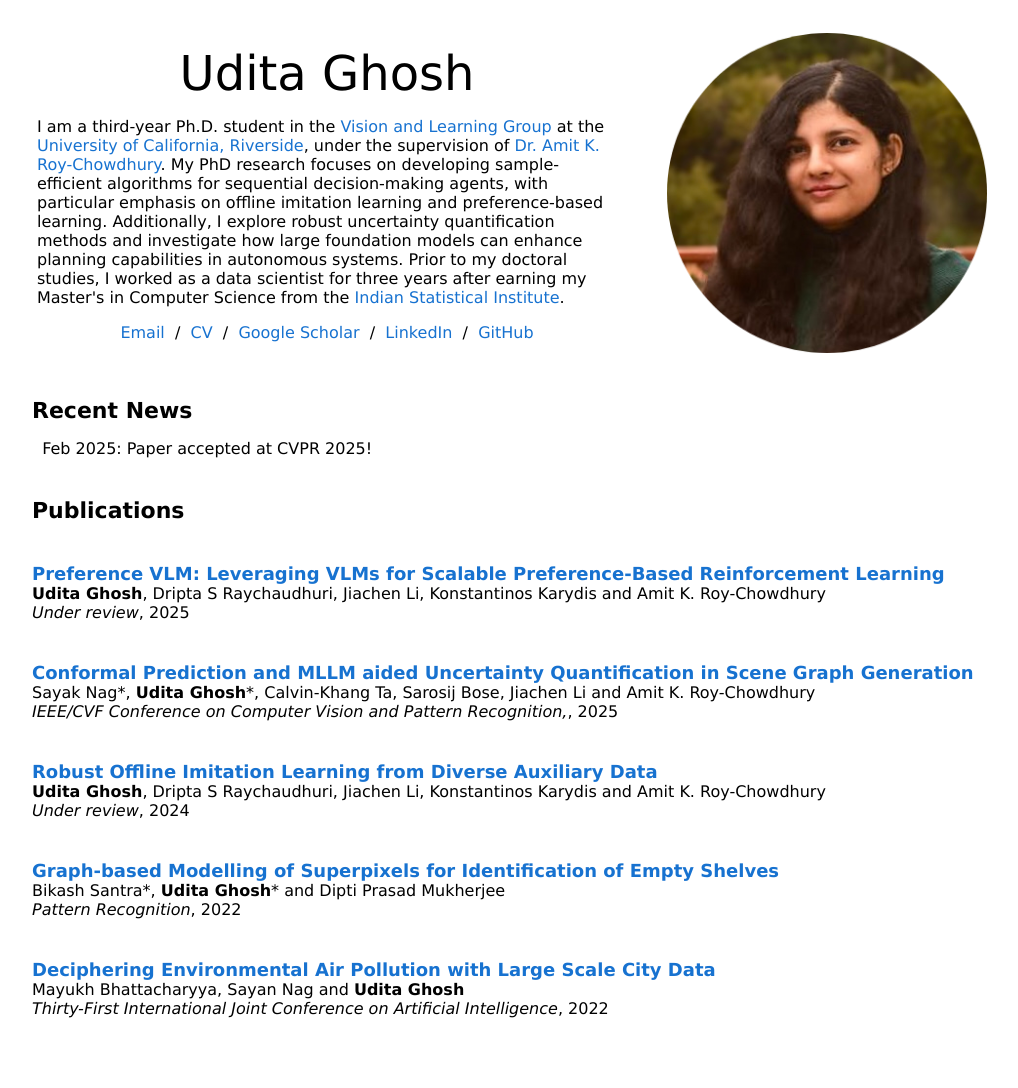
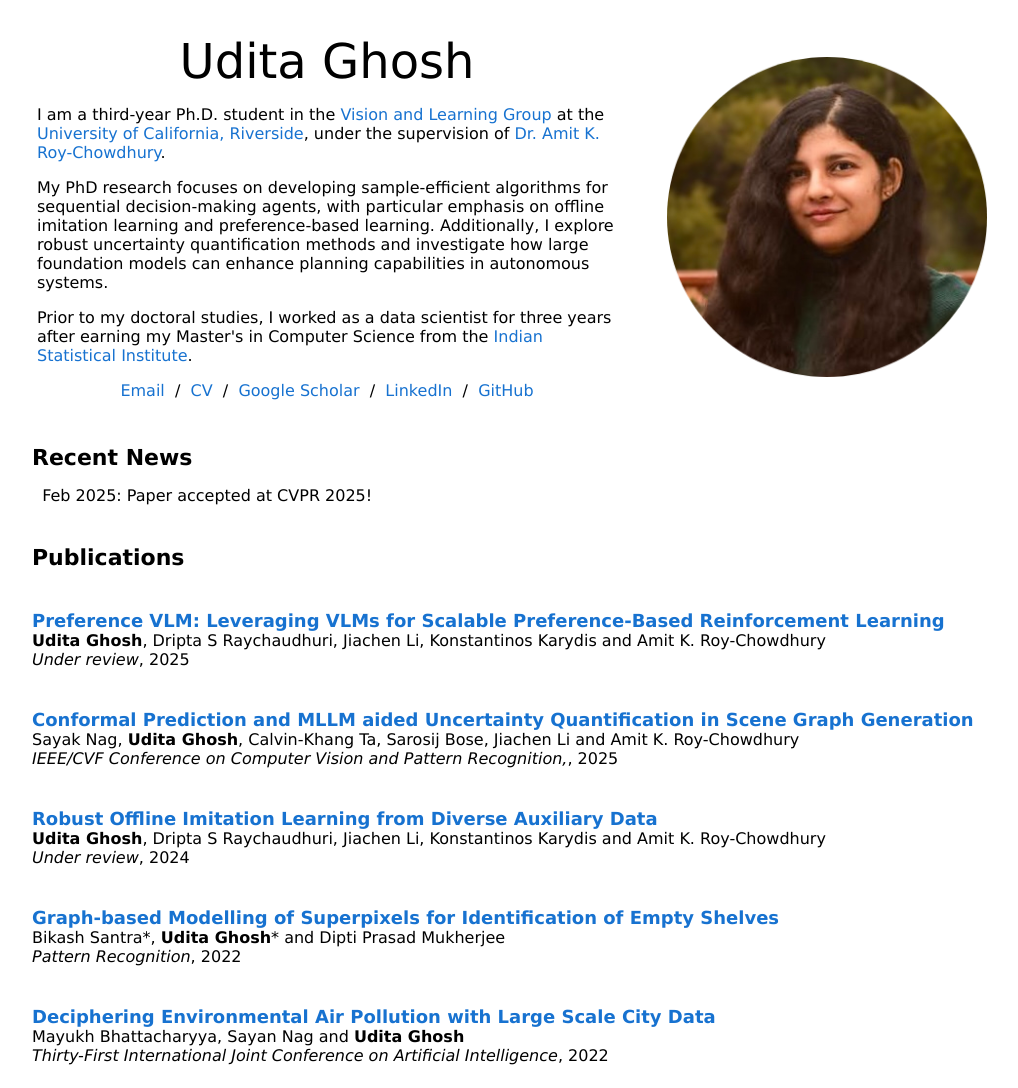
Before and after one commit to uditaghosh/uditaghosh.github.io, a plain HTML site: page index.html in a window 1280 px wide. Shown: the top 1088 px of the page, without its empty margins (128-1146 px from the left). Drawn offline with Linux system fonts and the light colour scheme; some icons are missing; a web font is replaced by a local one.

Commit message:
update info

```diff
--- a/index.html
+++ b/index.html
@@ -60,10 +60,14 @@
             <td style="padding:2.5%;width:63%;vertical-align:middle">
               <p align="center"><font size="7">Udita Ghosh</font>
               <p>
-                I am a third-year Ph.D. student in the <a href="https://vlg.engr.ucr.edu/">Vision and Learning Group</a> at the <a href="https://www.ucr.edu/">University of California, Riverside</a>, under the supervision of <a href="https://scholar.google.com/citations?user=hfgwx0oAAAAJ&hl=en">Dr. Amit K. Roy-Chowdhury</a>. My PhD research focuses on developing sample-efficient algorithms for sequential decision-making agents, with particular emphasis on offline imitation learning and preference-based learning. Additionally, I explore robust uncertainty quantification methods and investigate how large foundation models can enhance planning capabilities in autonomous systems.
-
+                I am a third-year Ph.D. student in the <a href="https://vlg.engr.ucr.edu/">Vision and Learning Group</a> at the <a href="https://www.ucr.edu/">University of California, Riverside</a>, under the supervision of <a href="https://scholar.google.com/citations?user=hfgwx0oAAAAJ&hl=en">Dr. Amit K. Roy-Chowdhury</a>.
+              </p>
+              <p>
+                My PhD research focuses on developing sample-efficient algorithms for sequential decision-making agents, with particular emphasis on offline imitation learning and preference-based learning. Additionally, I explore robust uncertainty quantification methods and investigate how large foundation models can enhance planning capabilities in autonomous systems.
+              </p>
+              <p>
                 Prior to my doctoral studies, I worked as a data scientist for three years after earning my Master's in Computer Science from the <a href="https://www.isical.ac.in/">Indian Statistical Institute</a>.
-                </p>
+              </p>
               <p style="text-align:center">
                 <a href="mailto:ughos002@ucr.edu">Email</a> &nbsp/&nbsp
                 <a href="data/Curriculum_Vitae_Udita.pdf">CV</a> &nbsp/&nbsp
@@ -114,7 +118,7 @@
                 <papertitle>Conformal Prediction and MLLM aided Uncertainty Quantification in Scene Graph Generation </papertitle>
               </a>
               <br>
-              Sayak Nag*, <strong>Udita Ghosh</strong>*, Calvin-Khang Ta, Sarosij Bose, Jiachen Li and Amit K. Roy-Chowdhury
+              Sayak Nag, <strong>Udita Ghosh</strong>, Calvin-Khang Ta, Sarosij Bose, Jiachen Li and Amit K. Roy-Chowdhury
               <br>
               <em>IEEE/CVF Conference on Computer Vision and Pattern Recognition,</em>, 2025
               <br>
```
